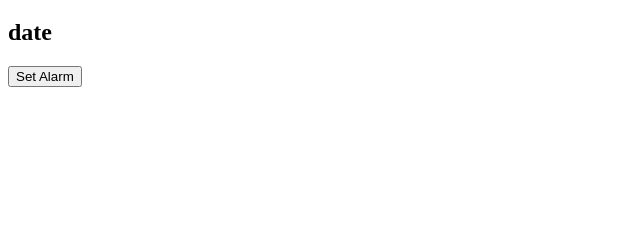
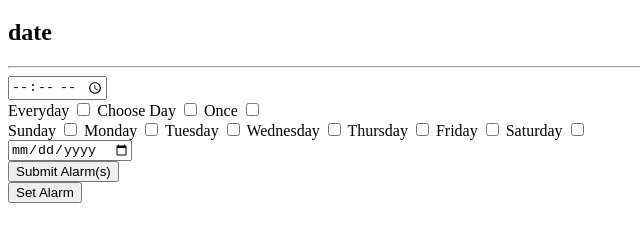
Before and after one commit to SpaceBunEth/alarm-clock, a plain HTML site: page index.html in a window 1280 px wide. Shown: the part 61-302 px from the top of the page, without its empty margins (0-640 px from the left). Drawn offline with Linux system fonts and the light colour scheme.

Commit message:
Added html forms, inputs, and labels for future alarm setting functionality, plan to merge this branch into dev and continue develop there, wrote pseudocode by hand, plan to update markdown after project is finished.

```diff
--- a/index.html
+++ b/index.html
@@ -10,6 +10,40 @@
     <body>
         <h1>Time</h1>
         <h2>date</h2>
+        <hr>
+        <div>
+            <form>
+                <input type="time">
+            </form>
+            <form>
+                <label>Everyday</label>
+                <input type="checkbox">
+                <label>Choose Day</label>
+                <input type="checkbox">
+                <label>Once</label>
+                <input type="checkbox">
+            </form>
+            <form>
+                <label>Sunday</label>
+                <input type="checkbox">
+                <label>Monday</label>
+                <input type="checkbox">
+                <label>Tuesday</label>
+                <input type="checkbox">
+                <label>Wednesday</label>
+                <input type="checkbox">
+                <label>Thursday</label>
+                <input type="checkbox">
+                <label>Friday</label>
+                <input type="checkbox">
+                <label>Saturday</label>
+                <input type="checkbox">
+            </form>
+            <form>
+                <input type="date">
+            </form>
+            <button>Submit Alarm(s)</button>
+        </div>
         <button>Set Alarm</button>
     </body>
 </html>
```
